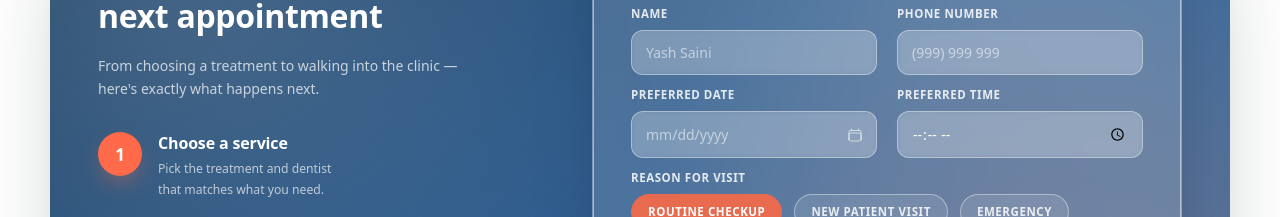
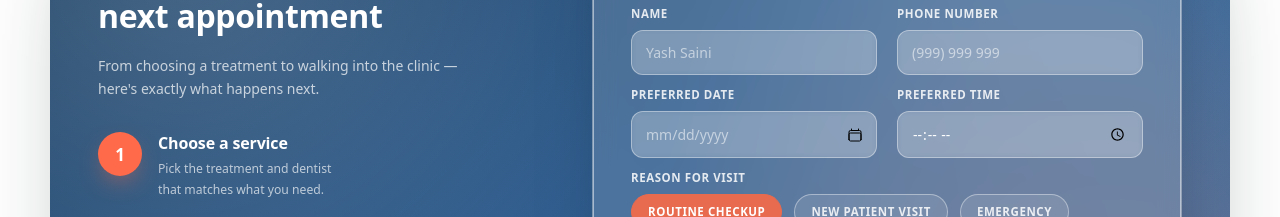
Before and after one commit to hvlhasanka/dental-clinic-website, a React (Vite) app in the folder Workspace/dental-clinic-website/: page / in a window 1280 px wide. Shown: the part 4320-4537 px from the top of the page. Built offline with nearby package versions, Linux system fonts and the light colour scheme; a web font is replaced by a local one.

Commit message:
Updated booking form

```diff
--- a/Workspace/dental-clinic-website/src/components/Booking.tsx
+++ b/Workspace/dental-clinic-website/src/components/Booking.tsx
@@ -169,7 +169,7 @@ function Booking() {
                     className="w-full rounded-xl border border-white/40 bg-white/[0.16] px-[14px] py-3 backdrop-blur-[3px] text-[14px] text-white placeholder-white/[0.55] focus:border-white/40 focus:outline-none [&::-webkit-calendar-picker-indicator]:brightness-0"
                   />
                   {!isDateFieldActive && (
-                    <HiOutlineCalendar className="pointer-events-none absolute top-1/2 right-[14px] h-4 w-4 -translate-y-1/2 text-white/60" />
+                    <HiOutlineCalendar className="pointer-events-none absolute top-1/2 right-[14px] h-4 w-4 -translate-y-1/2 text-black" />
                   )}
                 </div>
               </div>
```
